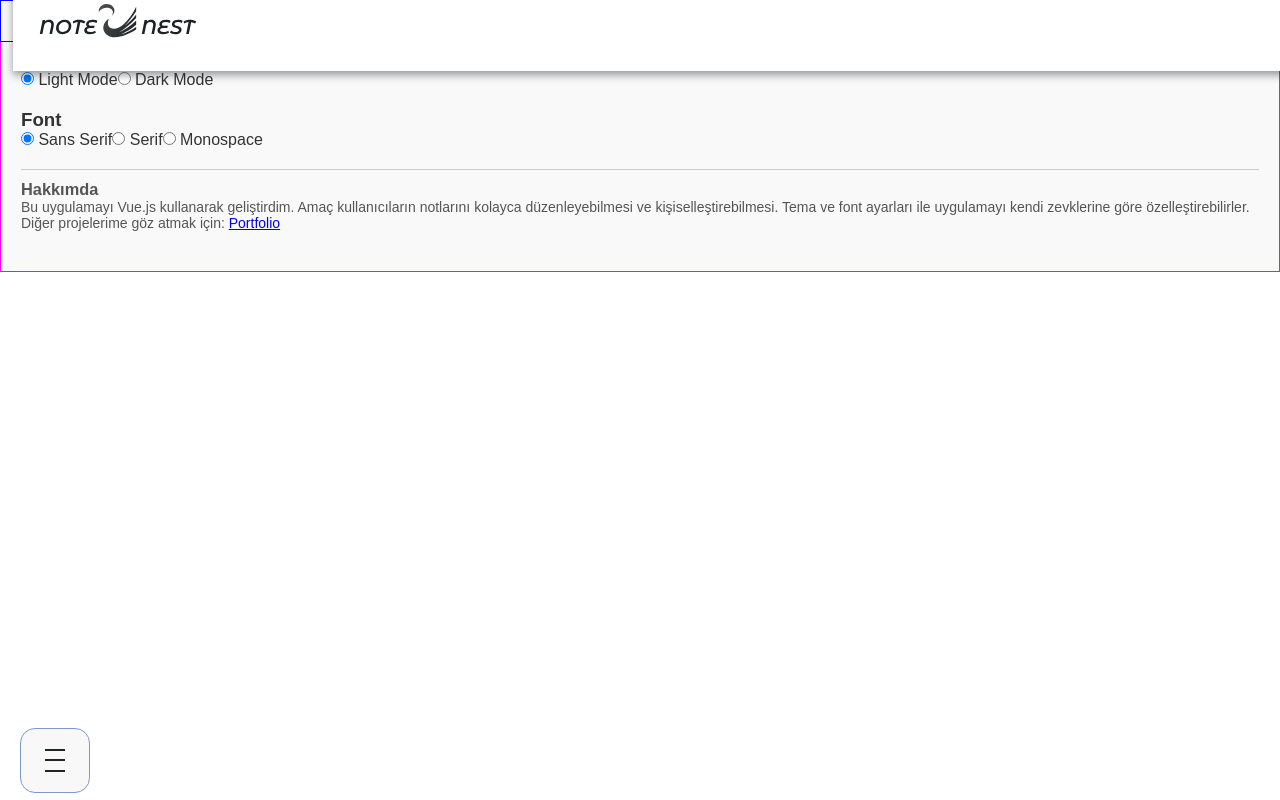
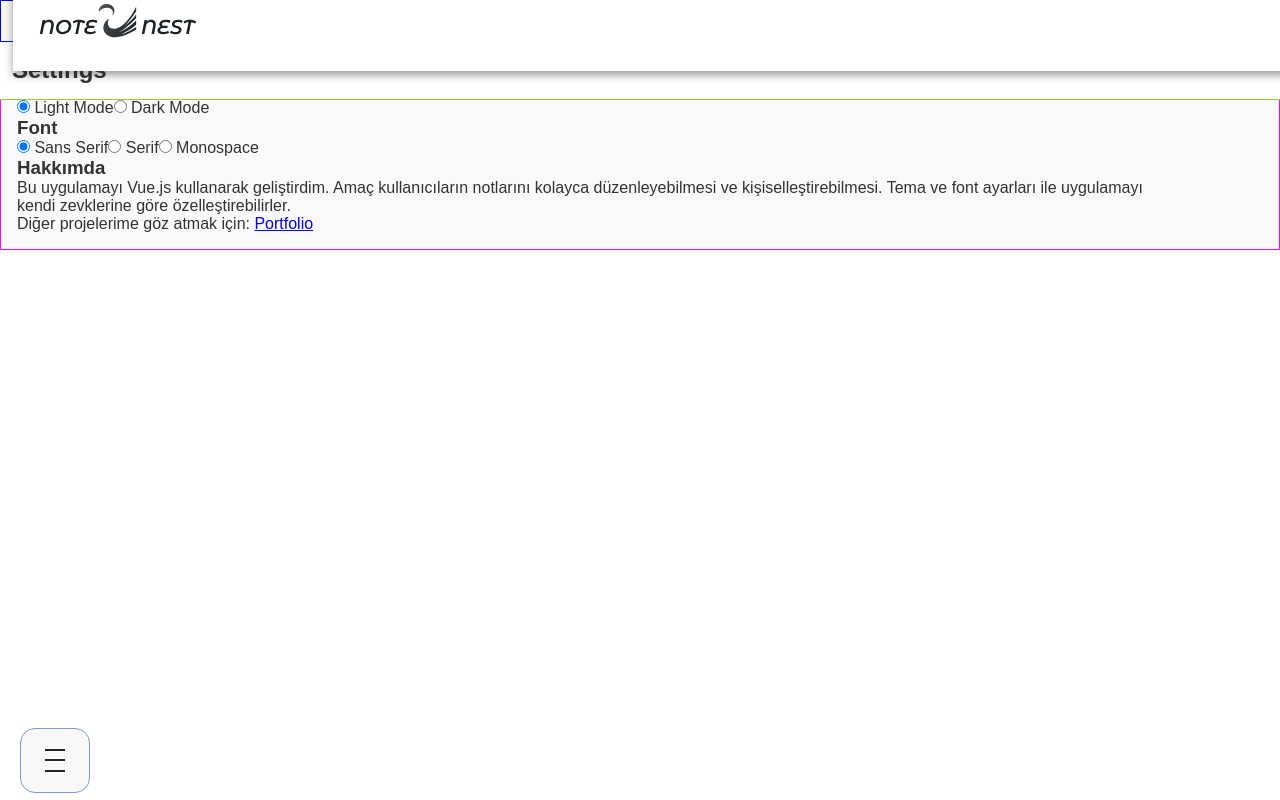
Before and after one commit to banuaggun/note-nest-vue, a Vue app: page /settings in a window 1280 px wide. Built offline with nearby package versions, Linux system fonts and the light colour scheme.

Commit message:
The settings page has been edited and made functional for the entire application.

```diff
--- a/src/views/Settings.vue
+++ b/src/views/Settings.vue
@@ -1,7 +1,10 @@
 <template>
   <div class="settings-page">
+    <div class="settings-page-header">
       <h2>Settings</h2>
+    </div>
 
+    <div class="settings-page-area">
       <!-- Tema Ayarı -->
       <section>
         <h3>Theme</h3>
@@ -25,53 +28,79 @@
       <section class="about">
         <h3>Hakkımda</h3>
         <p>
-        Bu uygulamayı Vue.js kullanarak geliştirdim. Amaç kullanıcıların notlarını
-        kolayca düzenleyebilmesi ve kişiselleştirebilmesi. Tema ve font ayarları
-        ile uygulamayı kendi zevklerine göre özelleştirebilirler.
+          Bu uygulamayı Vue.js kullanarak geliştirdim. Amaç kullanıcıların
+          notlarını kolayca düzenleyebilmesi ve kişiselleştirebilmesi. Tema ve
+          font ayarları ile uygulamayı kendi zevklerine göre
+          özelleştirebilirler.
         </p>
         <p>
           Diğer projelerime göz atmak için:
-        <a href="https://portfolio-banuaggun.vercel.app" target="_blank">Portfolio</a>
+          <a href="https://portfolio-banuaggun.vercel.app" target="_blank"
+            >Portfolio</a
+          >
         </p>
       </section>
+    </div>
+
   </div>
 </template>
 
 <script setup>
-import { inject, computed } from 'vue'
-import { themeOptions } from '../constants/themeOptions'
+import { inject, computed } from "vue";
+import { themeOptions } from "../constants/themeOptions";
 
 // Global store'u alıyoruz
-const settings = inject('settings')
+const settings = inject("settings");
 
 // Font family mapping
 const fontFamily = computed(() => {
   switch (settings.font) {
-    case 'serif':
-      return 'Georgia, serif'
-    case 'mono':
-      return 'Courier New, monospace'
+    case "serif":
+      return "Georgia, serif";
+    case "mono":
+      return "Courier New, monospace";
     default:
-      return 'Arial, sans-serif'
+      return "Arial, sans-serif";
   }
-})
+});
 </script>
 
 <style scoped>
 .settings-page {
-  padding: 20px;
+  max-width: 1200px;
+  display: flex;
+  flex-direction: column;
+  align-items: center;
+  height:auto;
 }
-section {
+.settings-page-header {
+   position: fixed;
+  top: 0;
+  left: 0;
+  width: 100%;
+  height: 60px; /* sabit yükseklik */
+  background: white;
+  border-bottom: 1px solid yellowgreen;
+  display: flex;
+  align-items: center;
+  padding: 0 12px;
+  margin-top:40px;
+}
+
+
+.settings-page-area {
+   margin-top: 60px; /* header yüksekliği kadar boşluk */
+  padding: 1rem;
+}
+  /*
+.settings-page-area section {
   margin-bottom: 20px;
 }
-.about {
+.settings-page-area .about {
   margin-top: 20px;
   padding-top: 10px;
   border-top: 1px solid #ccc;
   font-size: 14px;
   color: #555;
-}
-
-
-
+}*/
 </style>
```
Lines whose indentation alone changed are shown as unchanged.
